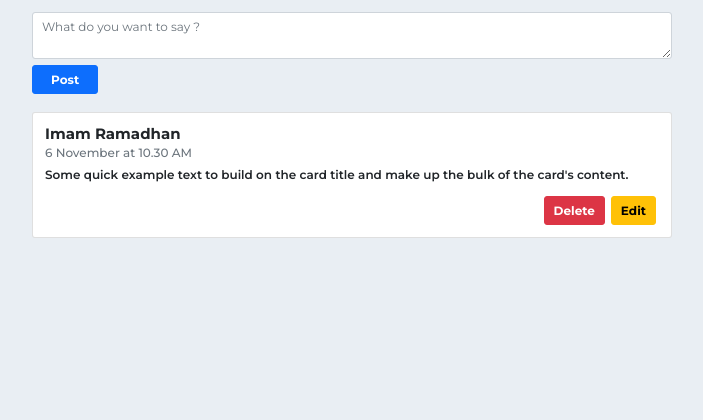
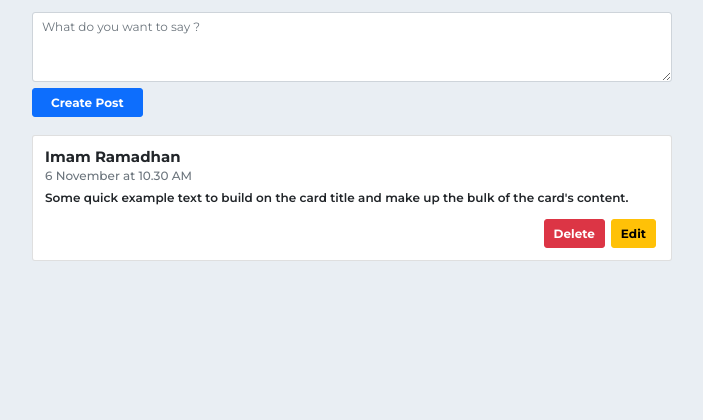
Before and after one commit to imamrdn/PWD_finalProject_circleUAD, a PHP site: page / in a window 1280 px wide. Shown: the top 420 px of the page, without its empty margins (288-991 px from the left). Run offline with PHP 8.4, Linux system fonts and the light colour scheme; some libraries are stand-ins or nearby versions.

Commit message:
modified : nav color

```diff
--- a/index.php
+++ b/index.php
@@ -7,12 +7,14 @@
     <div class="d-flex justify-content-center mx-auto mt-3 mb-3">
         <div class="mx-3" style="width: 50%">
             <div>
-                <textarea class="form-control" aria-label="With textarea" placeholder="What do you want to say ?"></textarea>
-                <a href="#" class="btn btn-primary fw-bold px-4 my-2">Post</a>
+                <textarea class="form-control rounded" aria-label="With textarea" placeholder="What do you want to say ?" style="height: 70px; "></textarea>
+                <div class="d-flex justify-content-start">
+                    <a href="#" class="btn btn-primary fw-bold px-4 my-2">Create Post</a>
+                </div>
             </div>
         </div>
     </div>
-    <div class="d-flex justify-content-center mx-auto"">
+    <div class="d-flex justify-content-center mx-auto">
         <div class="card mx-3" style="width: 50%">
             <div class="card-body">
                 <h5 class="card-title fw-bold">Imam Ramadhan</h5>
--- a/view/header.php
+++ b/view/header.php
@@ -26,8 +26,8 @@
 <?php if ( isset($_SESSION['user']) ) { ?>
 
 <div class="m-auto" style="width: 80%;" >
-  <nav class="navbar navbar-expand-lg navbar-light py-4">
-    <a class="navbar-brand" href="#">Circle UAD</a>
+  <nav class="navbar navbar-expand-lg py-4">
+    <a class="navbar-brand text-dark" href="index.php">Circle UAD</a>
     <button class="navbar-toggler" type="button" data-toggle="collapse" data-target="#navbarSupportedContent" aria-controls="navbarSupportedContent" aria-expanded="false" aria-label="Toggle navigation">
       <span class="navbar-toggler-icon"></span>
     </button>
@@ -41,7 +41,7 @@
           <a class="nav-link" href="profile.php">Profile</a>
         </li>
         <li class="nav-item">
-          <a class="nav-link" href="logout.php">Logout</a>
+          <a class="nav-link text-danger" href="logout.php">Logout</a>
         </li>
     </div>
   </nav>
```
Also changed, not shown: view/style.css (line endings or trailing spaces).
